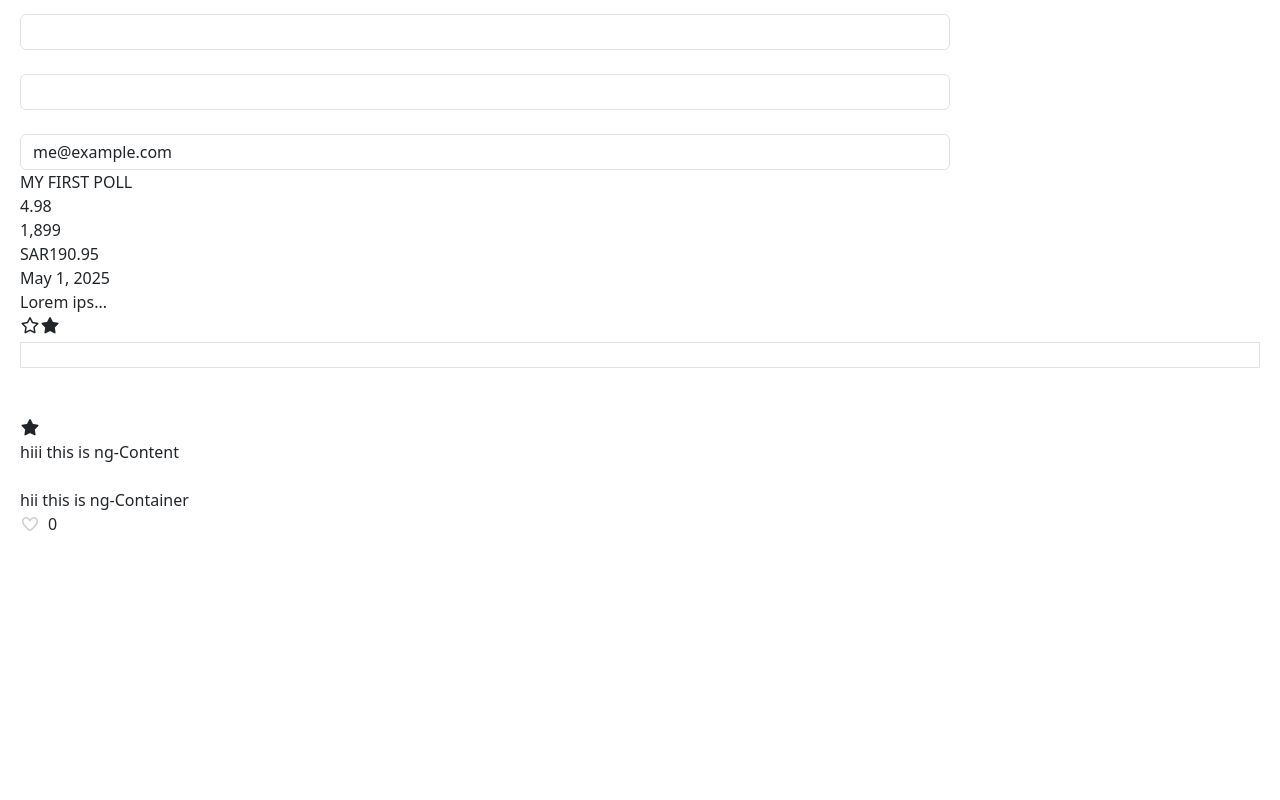
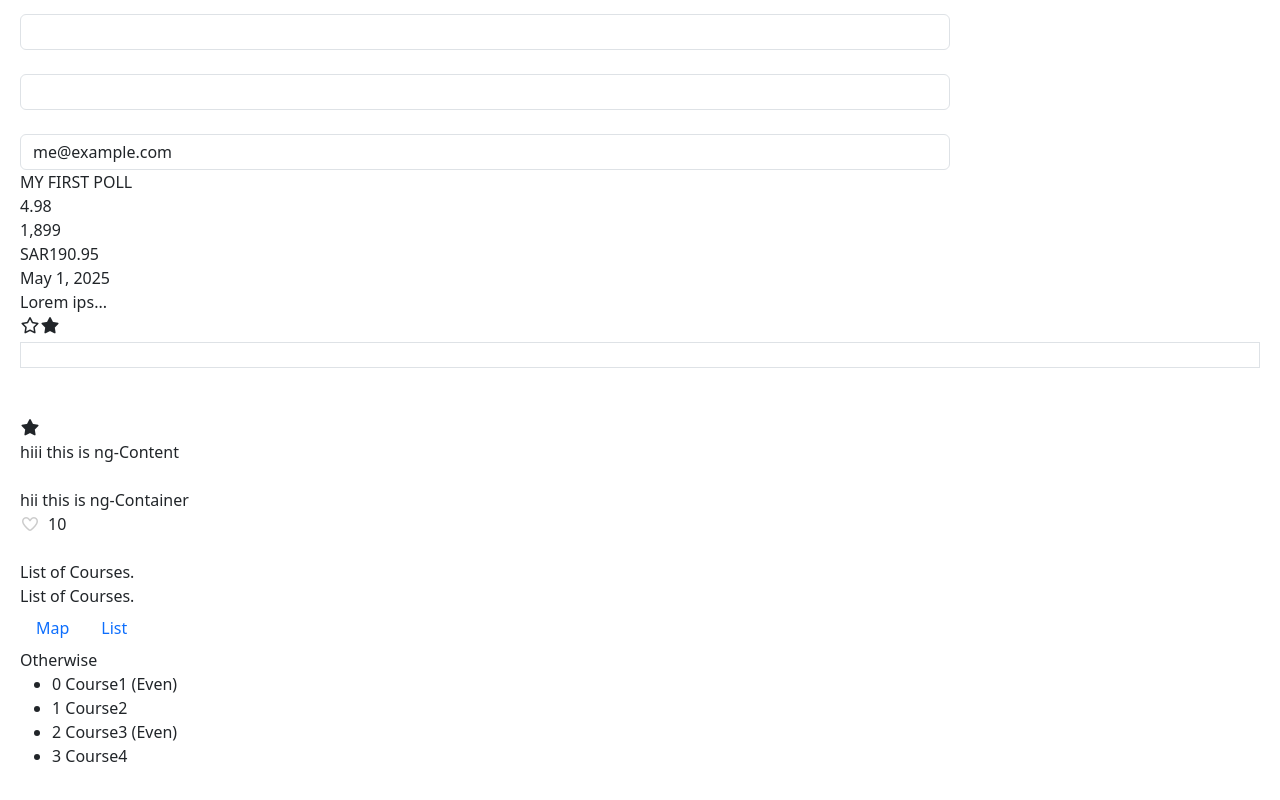
Before and after one commit to Moemen99/Polls-Client, an Angular app: page / in a window 1280 px wide. Shown: the part 700-1500 px from the top of the page. Before the commit the page ends 1256 px from the top, so only its background shows below. Built offline with nearby package versions, Linux system fonts and the light colour scheme.

Commit message:
ngSwitchCase ngFor

```diff
--- a/src/app/app.component.html
+++ b/src/app/app.component.html
@@ -11,3 +11,47 @@
         hii this is ng-Container
     </ng-container>
 </app-like>
+
+<br>
+<br>
+<!-- hide and show element with ngIf -->
+<div *ngIf="courses.length > 0; then coursesList else noCourses;"></div>
+<ng-template #coursesList>
+    List of Courses.
+</ng-template>
+<ng-template #noCourses>
+    No Courses.
+</ng-template>
+
+<!-- hide and show element with hidden property -->
+<div [hidden]="courses.length == 0">
+    List of Courses.
+</div>
+<div [hidden]="courses.length > 0">
+    No Courses.
+</div>
+
+<ul class="nav nav-pills">
+    <li class="nav-item" >
+        <a [class.active]="viewMode == 'map'" class="nav-link" role="button" style="cursor: pointer;" (click)="viewMode = 'map'"> Map</a>
+
+    </li>
+    <li class="nav-item" >
+        <a [class.active]="viewMode =='list'" class="nav-link" role="button" style="cursor: pointer;"  (click)="viewMode = 'list'">List</a>
+
+    </li>
+</ul>
+<div [ngSwitch]="viewMode">
+    <div *ngSwitchCase="'map'">
+        Map view Contnent
+    </div>
+    <div *ngSwitchCase="'list'">
+        List view Content
+    </div>
+    <div *ngSwitchDefault>
+        Otherwise
+    </div>
+</div>
+<ul>
+    <li *ngFor="let course of myCourses; index as i;even as isEven"><span>{{i}}</span> {{course.name}} <span *ngIf="isEven"> (Even)</span> </li>
+</ul>
--- a/src/app/app.component.ts
+++ b/src/app/app.component.ts
@@ -8,6 +8,14 @@ import { likeArgs } from './like/like.component';
   styleUrls: ['./app.component.css']
 })
 export class AppComponent {
+  viewMode='otherwise'
+  courses = [1]
+  myCourses =[
+    {id:1,name:"Course1"},
+    {id:2,name:"Course2"},
+    {id:3,name:"Course3"},
+    {id:4,name:"Course4"}
+  ]
   title = 'Client';
   post={
     myTitle: '',
@@ -17,7 +25,7 @@ export class AppComponent {
   tweet ={
     body:"here is the body of a tweet",
     isLiked:false,
-    likesCount:0
+    likesCount:10
   }
 
   changeOnFavourite(eventArgs:theChangeOnData){
```
